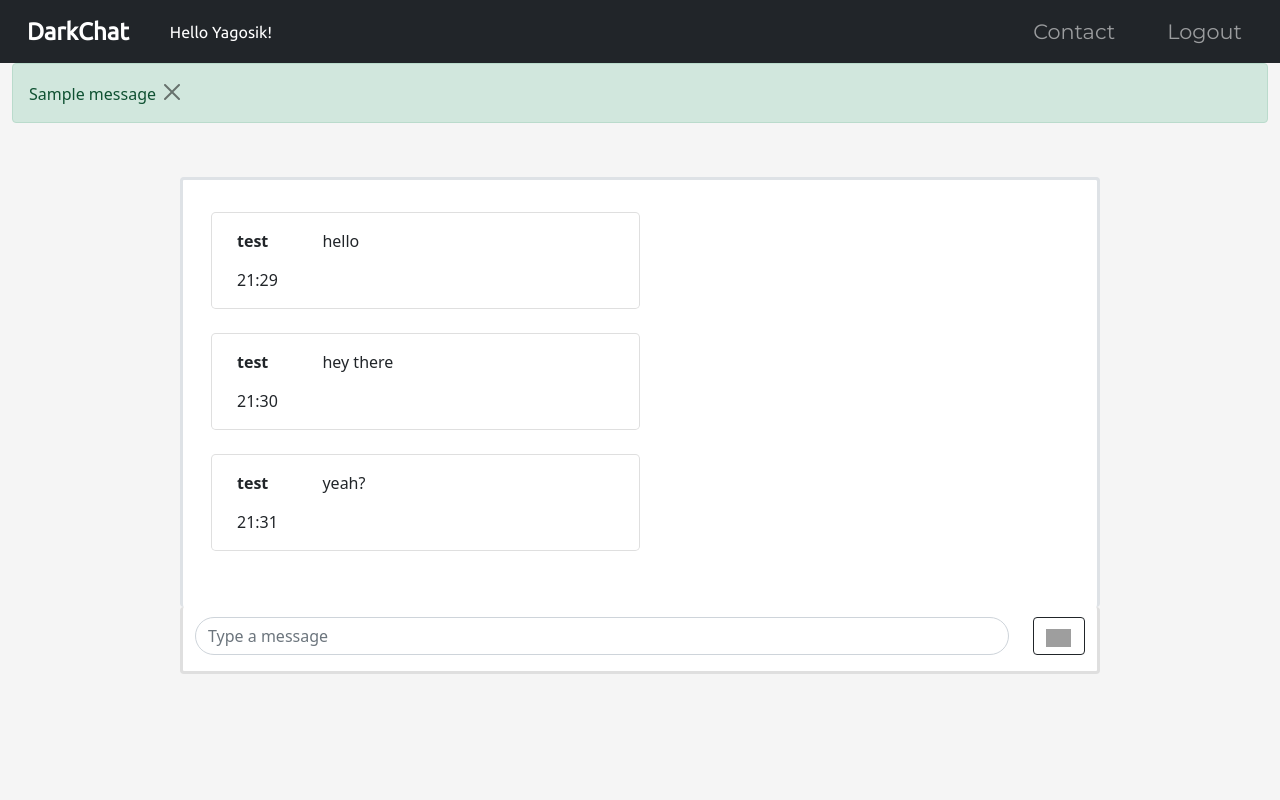
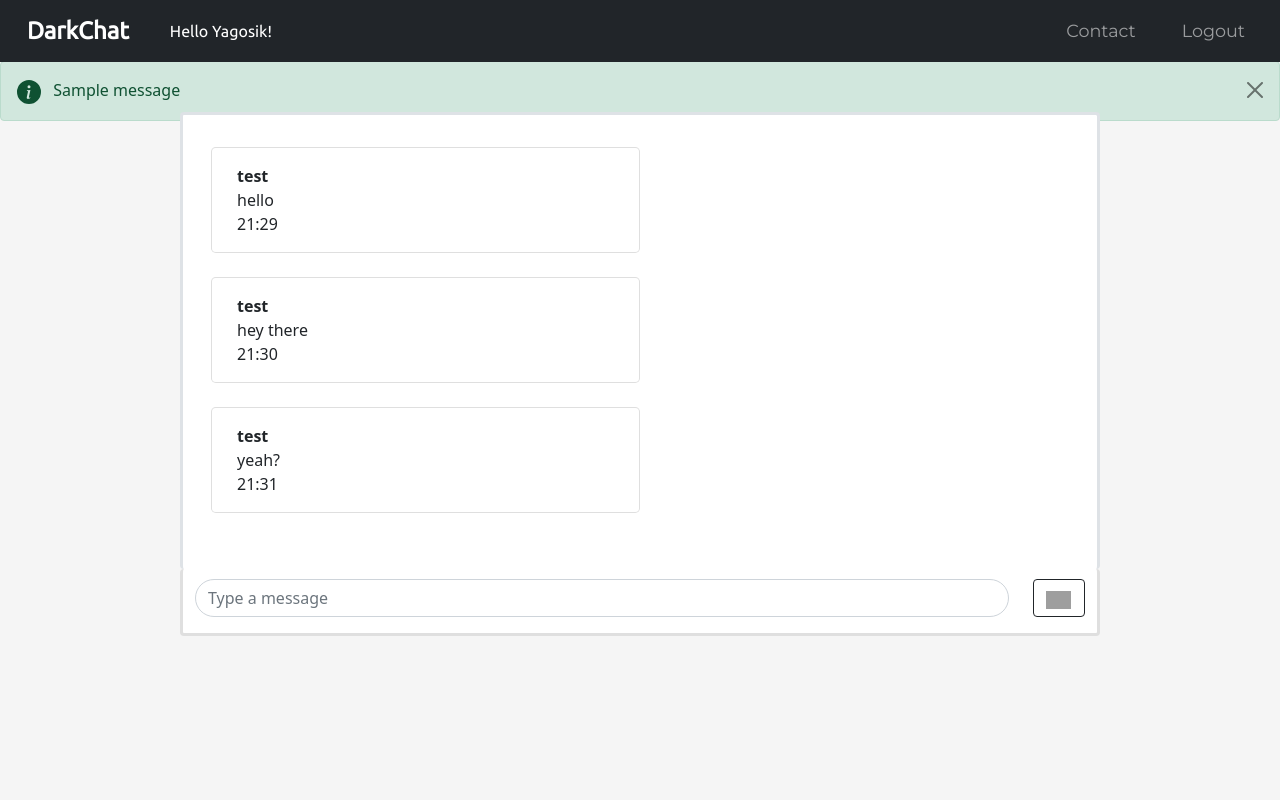
Before and after one commit to ForeseN/DarkChat, a Flask app: page / in a window 1280 px wide. Run offline with Flask 2, Linux system fonts and the light colour scheme; a user stored in the database is signed in; tables that the repository leaves empty hold one stand-in row (values such as "Sample post"); one stand-in notice (Sample message) is shown; some libraries are stand-ins or nearby versions; grey boxes are pictures that could not be loaded.

Commit message:
ALL WORKING, beautifying the chat

```diff
--- a/website/static/css/mainpage_by_me.css
+++ b/website/static/css/mainpage_by_me.css
@@ -11,7 +11,7 @@ body {
 }
 
 body {
-    padding-top: 63px;
+    padding-top: 61px;
     background-color: #f5f5f5;
 }
 
@@ -21,7 +21,7 @@ body {
 }
 
 .card-chat {
-    padding: 3% 15%;
+    padding: 4% 15%;
 }
 
 /* .message-input {
--- a/website/static/css/styles.css
+++ b/website/static/css/styles.css
@@ -5,11 +5,11 @@
 }
 
 .nav-item {
-    padding: 0 18px;
+    padding: 0 15px;
 }
 
 .nav-link {
-    font-size: 1.3rem;
+    font-size: 1.1rem;
     font-family: "Montserrat";
 }
 
@@ -22,3 +22,8 @@
     padding-left: 25px;
     font-family: "Ubuntu";
 }
+
+.my-alrt {
+    position: absolute;
+    text-align: left;
+}
--- a/website/templates/header.html
+++ b/website/templates/header.html
@@ -36,24 +36,43 @@
             type="text/javascript"
             src="{{ url_for('static', filename='index.js') }}"
         ></script>
+        <svg xmlns="http://www.w3.org/2000/svg" style="display: none">
+            <symbol
+                id="check-circle-fill"
+                fill="currentColor"
+                viewBox="0 0 16 16"
+            >
+                <path
+                    d="M16 8A8 8 0 1 1 0 8a8 8 0 0 1 16 0zm-3.97-3.03a.75.75 0 0 0-1.08.022L7.477 9.417 5.384 7.323a.75.75 0 0 0-1.06 1.06L6.97 11.03a.75.75 0 0 0 1.079-.02l3.992-4.99a.75.75 0 0 0-.01-1.05z"
+                />
+            </symbol>
+            <symbol id="info-fill" fill="currentColor" viewBox="0 0 16 16">
+                <path
+                    d="M8 16A8 8 0 1 0 8 0a8 8 0 0 0 0 16zm.93-9.412-1 4.705c-.07.34.029.533.304.533.194 0 .487-.07.686-.246l-.088.416c-.287.346-.92.598-1.465.598-.703 0-1.002-.422-.808-1.319l.738-3.468c.064-.293.006-.399-.287-.47l-.451-.081.082-.381 2.29-.287zM8 5.5a1 1 0 1 1 0-2 1 1 0 0 1 0 2z"
+                />
+            </symbol>
+            <symbol
+                id="exclamation-triangle-fill"
+                fill="currentColor"
+                viewBox="0 0 16 16"
+            >
+                <path
+                    d="M8.982 1.566a1.13 1.13 0 0 0-1.96 0L.165 13.233c-.457.778.091 1.767.98 1.767h13.713c.889 0 1.438-.99.98-1.767L8.982 1.566zM8 5c.535 0 .954.462.9.995l-.35 3.507a.552.552 0 0 1-1.1 0L7.1 5.995A.905.905 0 0 1 8 5zm.002 6a1 1 0 1 1 0 2 1 1 0 0 1 0-2z"
+                />
+            </symbol>
+        </svg>
 
         <section id="title">
-            <div class="container-fluid">
+            <!-- <div class="container-fluid"> -->
             <!-- Nav Bar -->
 
-                <nav
-                    class="
-                        navbar navbar-expand-lg navbar-dark
-                        bg-dark
-                        fixed-top
-                    "
-                >
+            <nav class="navbar navbar-expand-lg navbar-dark bg-dark fixed-top">
                 <div class="container-fluid">
                     <a class="navbar-brand darkchat-padding" href="#"
                         >DarkChat</a
                     >
                     {% if user.is_authenticated %}
-                        <div class='welcome-text'>Hello {{user.nickname}}!</div>
+                    <div class="welcome-text">Hello {{user.nickname}}!</div>
                     {% endif %}
                     <button
                         class="navbar-toggler"
@@ -95,34 +114,64 @@
                 {% if messages %} {% for category, message in messages %} {% if
                 category == 'error' %}
                 <div
-                    class="alert alert-danger alert-dismissable fade show"
+                    class="
+                        alert alert-danger alert-dismissible
+                        fade
+                        show
+                        my-alrt
+                        w-100
+                    "
                     role="alert"
                     id="success-alert"
                 >
+                    <svg
+                        class="bi flex-shrink-0 me-2"
+                        width="24"
+                        height="24"
+                        role="img"
+                        aria-label="Danger:"
+                    >
+                        <use xlink:href="#exclamation-triangle-fill" />
+                    </svg>
                     {{ message }}
-                    <button type="button" class="btn-close" data-bs-dismiss="alert" aria-label="Close"></button>
+                    <button
+                        type="button"
+                        class="btn-close"
+                        data-bs-dismiss="alert"
+                        aria-label="Close"
+                    ></button>
                 </div>
-                {% elif category == 'warning' %}
+                {% else %}
                 <div
-                    class="alert alert-warning alert-dismissable fade show"
+                    class="
+                        alert alert-success alert-dismissible
+                        fade
+                        show
+                        my-alrt
+                        w-100
+                    "
                     role="alert"
                     id="success-alert"
                 >
+                    <svg
+                        class="bi flex-shrink-0 me-2"
+                        width="24"
+                        height="24"
+                        role="img"
+                        aria-label="Info:"
+                    >
+                        <use xlink:href="#info-fill" />
+                    </svg>
                     {{ message }}
-                    <button type="button" class="btn-close" data-bs-dismiss="alert" aria-label="Close"></button>
-                </div>
-                {% else %}
-                <div
-                    class="alert alert-success alert-dismissable fade show"
-                    role="alert"
-                    id="success-alert"
-                >
-                    {{ message }}
-                    <button type="button" class="btn-close" data-bs-dismiss="alert" aria-label="Close"></button>
+                    <button
+                        type="button"
+                        class="btn-close"
+                        data-bs-dismiss="alert"
+                        aria-label="Close"
+                    ></button>
                 </div>
                 {% endif %} {% endfor %} {% endif %} {% endwith %}
             </div>
-
         </section>
     </head>
 </html>
--- a/website/templates/home.html
+++ b/website/templates/home.html
@@ -32,19 +32,24 @@
             <p class="card-text">
                 {% for message in messages %}
                 {% if user.nickname == message[1] %}
-                <div class="card rounded-3 sender-text w-50">
+                <!-- added row and col-6 so sender text would be right aliigned -->
+                <div class='row'>
+                    <div class='col-6'>
+                    </div>
+                <div class="card rounded-3 sender-text w-50 col-6 text-end">
                     <div class="card-body message-box">
-                        <span class='sender'><strong>{{ message[1] }}</strong></span>
-                        {{ message[0] }}
+                        <span class='sender'>{{ message[0] }}</span>
+                        <strong>{{ message[1] }}</strong>
                         <div class='datetime'>{{ message[2] }}</div>
                     </div>
                   </div>
+                </div>
                   {% else %}
                 <div class="card rounded-3 w-50 ">
                     <div class="card-body message-box">
                         <span class='sender'><strong>{{ message[1] }}</strong></span>
-                        {{ message[0] }}
-                        <div class='datetime'>{{ message[2] }}</div>
+                        <div class='message-content'>{{ message[0] }}</div>
+                        <span class='datetime'>{{ message[2] }}</span>
                     </div>
                   </div>
                   {% endif %}
--- a/website/templates/login.html
+++ b/website/templates/login.html
@@ -21,6 +21,7 @@
             <form method='post'>
             <br>
                 <h2 class="login-logo">Dark Chat</h2>
+                <h4 class='what-is-this-page'>Login Page</h4>
                 <!-- <img
                     class="mb-4"
                     src="static\images\logo.png"
--- a/website/templates/signup.html
+++ b/website/templates/signup.html
@@ -19,8 +19,8 @@
     <body class="text-center">
         <main class="form-signin">
             <form method='post'>
-            <br>
                 <h2 class="login-logo">Dark Chat</h2>
+                <h4 class='what-is-this-page'>Register Page</h4>
                 <div class="form-floating">
                     <input
                         type="email"
```
Also changed, not shown: website/static/css/signin.css (+12 -21 lines), website/static/css/signup.css (+9 -18 lines). Lines whose indentation alone changed are shown as unchanged.
